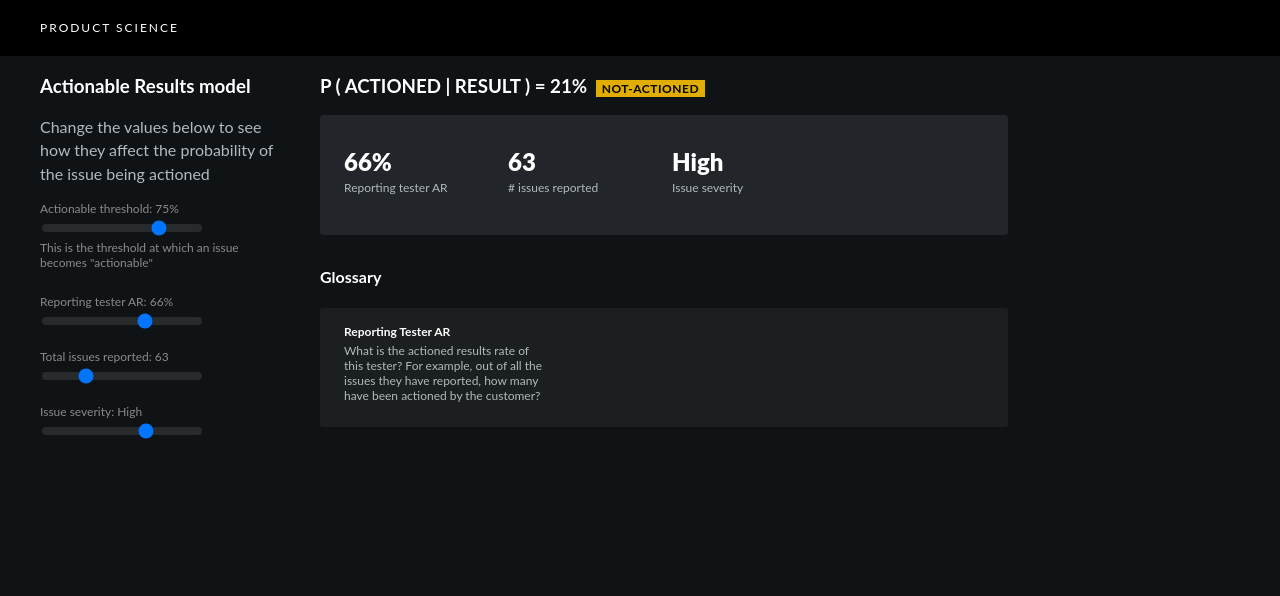
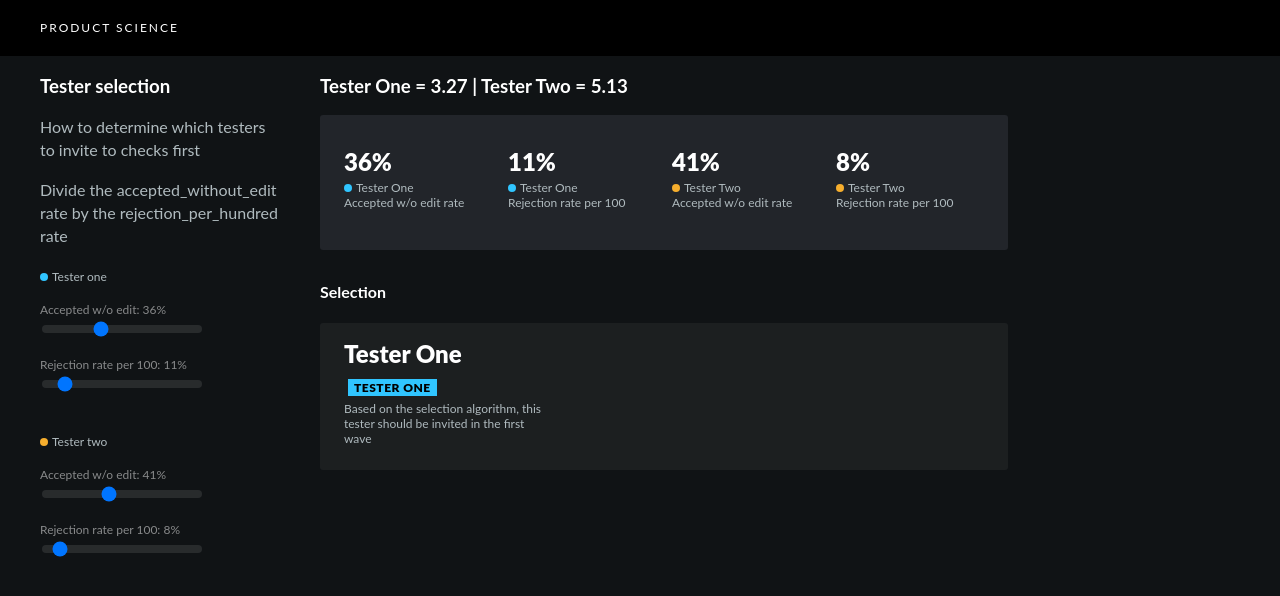
Before and after one commit to mprestonise/guacamole-station, a React (Create React App) app in the folder react-ui/: page / in a window 1280 px wide. Shown: the top 596 px of the page. Built offline with nearby package versions, Linux system fonts and the light colour scheme.

Commit message:
tester selection

```diff
--- a/react-ui/src/App.css
+++ b/react-ui/src/App.css
@@ -260,6 +260,13 @@ span.outcome-label.actionable {
   color: white;
 }
 
+span.outcome-label.tester.one {
+  background: #30C5FF;
+}
+span.outcome-label.tester.two {
+  background: #F6AE2D;
+}
+
 .App-sidebar span {
   display: block;
   font-size: 12px;
@@ -311,3 +318,31 @@ span.outcome-label.actionable {
 .test-data-output img {
   margin-bottom: 16px;
 }
+
+
+.selectedTesters strong {
+  text-transform: capitalize;
+}
+p.tester-identifier span {
+  opacity: 1;
+  display: inline-block;
+  vertical-align: middle;
+}
+.dot,
+.Metric-box span.dot {
+  display: inline-block;
+  vertical-align: middle;
+  width: 8px;
+  height: 8px;
+  border-radius: 8px;
+  background: #676f76;
+  margin-right: 4px;
+}
+.dot-one,
+.Metric-box span.dot-one {
+  background: #30C5FF;
+}
+.Metric-box span.dot-two,
+.dot-two {
+  background: #F6AE2D;
+}
--- a/react-ui/src/index.js
+++ b/react-ui/src/index.js
@@ -3,11 +3,12 @@ import ReactDOM from 'react-dom';
 // import App from './App';
 // import Calculation from './Calculation';
 // import StoryPrompt from './StoryPrompt';
-import ActionableResults from './ActionableResults';
+// import ActionableResults from './ActionableResults';
 // import TestData from './TestData';
+import ReproTests from './reproTestInvites';
 import './index.css';
 
 ReactDOM.render(
-  <ActionableResults />,
+  <ReproTests />,
   document.getElementById('root')
 );
--- /dev/null
+++ b/react-ui/src/reproTestInvites.js
@@ -0,0 +1,120 @@
+import React, { Component } from 'react';
+import './App.css';
+
+class ReproTests extends Component {
+  constructor(props) {
+    super(props);
+    this.state = {
+      testerOneAcceptedWithoutEdit: 36,
+      testerOneRejectedRate: 11,
+      testerOneScore: 3.27,
+      testerTwoAcceptedWithoutEdit: 41,
+      testerTwoRejectedRate: 8,
+      testerTwoScore: 5.13,
+      selectedTesters: ['tester one']
+    };
+    this.updateCriteria = this.updateCriteria.bind(this);
+    this.calculateTesterOne = this.calculateTesterOne.bind(this);
+    this.calculateTesterTwo = this.calculateTesterTwo.bind(this);
+  }
+
+  updateCriteria(criteria, value) {
+    const testerOneScore = this.calculateTesterOne(this.state, criteria, value);
+    const testerTwoScore = this.calculateTesterTwo(this.state, criteria, value);
+    let selectedTesters = [];
+    if (testerOneScore > testerTwoScore) { selectedTesters = ["tester one"] }
+    else if (testerOneScore === testerTwoScore) { selectedTesters = ["tester one", "tester two"] }
+    else { selectedTesters = ["tester two"] }
+    this.setState({
+      [criteria]: value,
+      testerOneScore: testerOneScore,
+      testerTwoScore: testerTwoScore,
+      selectedTesters: selectedTesters
+    })
+  }
+
+  calculateTesterOne(data, newData, newValue) {
+    let testerOneAcceptedWithoutEdit = parseInt(data.testerOneAcceptedWithoutEdit, 10),
+        testerOneRejectedRate = parseInt(data.testerOneRejectedRate, 10);
+
+    if(newData === "testerOneAcceptedWithoutEdit") { testerOneAcceptedWithoutEdit = parseInt(newValue, 10); }
+    else if (newData === "testerOneRejectedRate") { testerOneRejectedRate = parseInt(newValue, 10); }
+
+    return (testerOneAcceptedWithoutEdit / testerOneRejectedRate);
+  }
+
+  calculateTesterTwo(data, newData, newValue) {
+    let testerTwoAcceptedWithoutEdit = parseInt(data.testerTwoAcceptedWithoutEdit, 10),
+        testerTwoRejectedRate = parseInt(data.testerTwoRejectedRate, 10);
+
+    if(newData === "testerTwoAcceptedWithoutEdit") { testerTwoAcceptedWithoutEdit = parseInt(newValue, 10); }
+    else if (newData === "testerTwoRejectedRate") { testerTwoRejectedRate = parseInt(newValue, 10); }
+
+    return (testerTwoAcceptedWithoutEdit / testerTwoRejectedRate);
+  }
+
+  render() {
+
+    return (
+      <div className="App">
+        <div className="App-header">
+          <h2>Product Science</h2>
+        </div>
+        <div className="App-body">
+          {this.state.fetching
+            ? <p>Loading..</p>
+            : <div>
+            <div className="App-sidebar">
+              <h3>Tester selection</h3>
+              <p>How to determine which testers to invite to checks first</p>
+              <p>Divide the accepted_without_edit rate by the rejection_per_hundred rate</p>
+              <p className="tester-identifier"><span className="dot dot-one"></span><span>Tester one</span></p>
+              <span>Accepted w/o edit: {this.state.testerOneAcceptedWithoutEdit}%</span>
+              <input type="range" value={this.state.testerOneAcceptedWithoutEdit} min={1} max={99} step={1} onChange={(e) => this.updateCriteria("testerOneAcceptedWithoutEdit", parseInt(e.target.value, 10))} />
+              <span>Rejection rate per 100: {this.state.testerOneRejectedRate}%</span>
+              <input type="range" value={this.state.testerOneRejectedRate} min={1} max={99} step={1} onChange={(e) => this.updateCriteria("testerOneRejectedRate", parseInt(e.target.value, 10))} />
+              <p className="tester-identifier"><span className="dot dot-two"></span><span>Tester two</span></p>
+              <span>Accepted w/o edit: {this.state.testerTwoAcceptedWithoutEdit}%</span>
+              <input type="range" value={this.state.testerTwoAcceptedWithoutEdit} min={1} max={99} step={1} onChange={(e) => this.updateCriteria("testerTwoAcceptedWithoutEdit", parseInt(e.target.value, 10))} />
+              <span>Rejection rate per 100: {this.state.testerTwoRejectedRate}%</span>
+              <input type="range" value={this.state.testerTwoRejectedRate} min={1} max={99} step={1} onChange={(e) => this.updateCriteria("testerTwoRejectedRate", parseInt(e.target.value, 10))} />
+            </div>
+            <div className="App-main">
+              <h3>Tester One = <span>{this.state.testerOneScore.toFixed(2)}</span> | Tester Two = <span>{this.state.testerTwoScore.toFixed(2)}</span></h3>
+              <div className="Bugs actionable-results">
+                <div className="Metric-box">
+                  <strong>{this.state.testerOneAcceptedWithoutEdit}%</strong>
+                  <span><span className="dot dot-one"></span>Tester One<br />Accepted w/o edit rate</span>
+                </div>
+                <div className="Metric-box">
+                  <strong>{this.state.testerOneRejectedRate}%</strong>
+                  <span><span className="dot dot-one"></span>Tester One<br />Rejection rate per 100</span>
+                </div>
+                <div className="Metric-box">
+                  <strong>{this.state.testerTwoAcceptedWithoutEdit}%</strong>
+                  <span><span className="dot dot-two"></span>Tester Two<br />Accepted w/o edit rate</span>
+                </div>
+                <div className="Metric-box">
+                  <strong>{this.state.testerTwoRejectedRate}%</strong>
+                  <span><span className="dot dot-two"></span>Tester Two<br />Rejection rate per 100</span>
+                </div>
+              </div>
+              <h4>Selection</h4>
+              <div className="Datasets actionable-results selectedTesters">
+              {this.state.selectedTesters.map((tester,i) => {
+                return <div key={i} className="Metric-box">
+                  <strong>{tester} <span className={`outcome-label ${tester}`}>{tester}</span></strong>
+                  <span>Based on the selection algorithm, this tester should be invited in the first wave</span>
+                </div>
+              })}
+              </div>
+            </div>
+          </div>
+          }
+        </div>
+      </div>
+    );
+  }
+}
+
+export default ReproTests;
```
